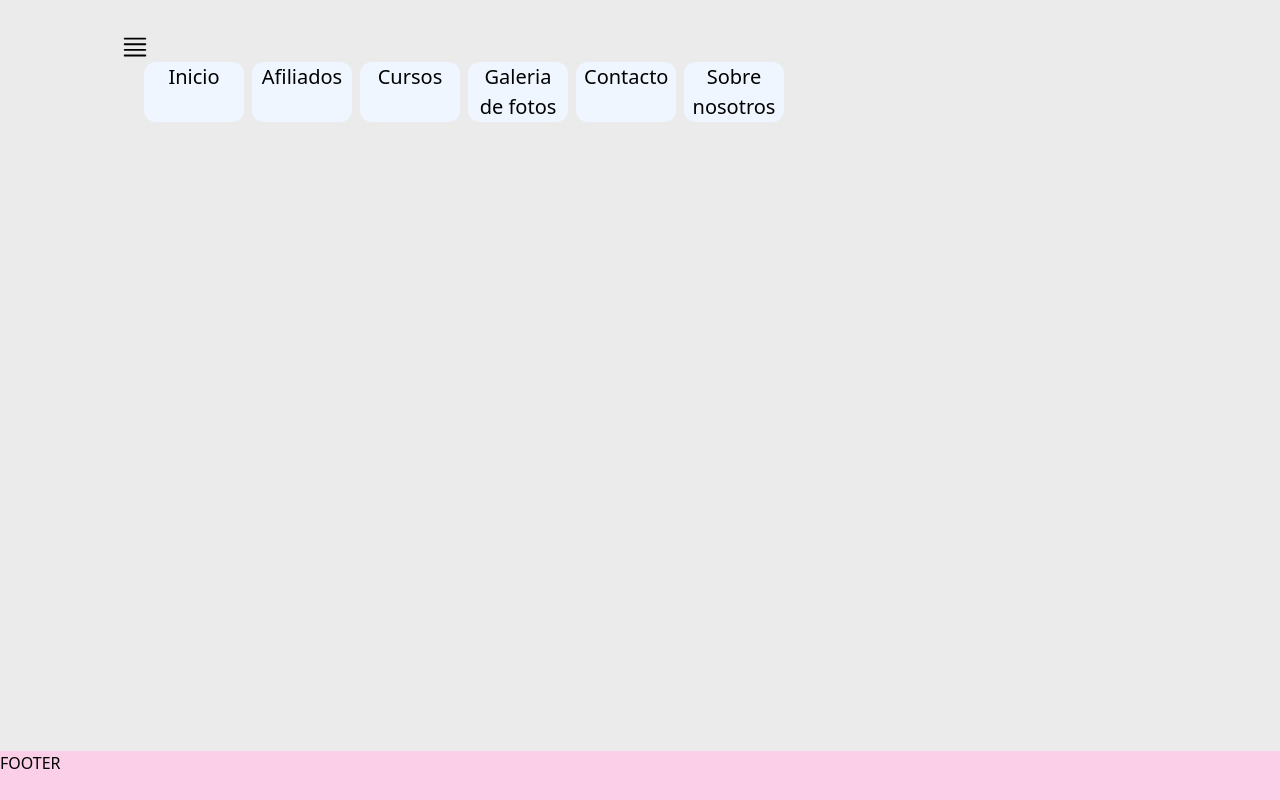
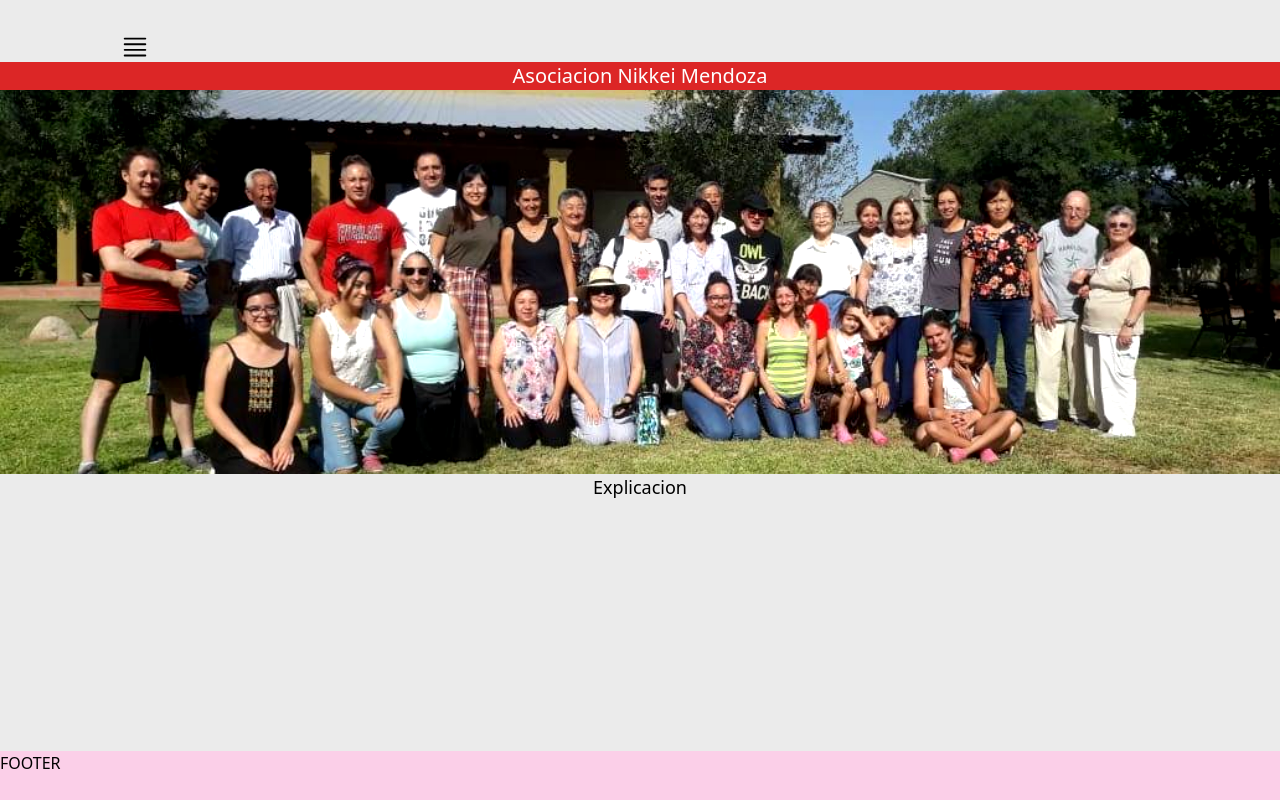
Before and after one commit to LiliaG-hiramatsu/nikkeimendoza, a React (Vite) app: page / in a window 1280 px wide. Built offline with nearby package versions, Linux system fonts and the light colour scheme.

Commit message:
navbar y rutas

```diff
--- a/src/App.jsx
+++ b/src/App.jsx
@@ -1,11 +1,9 @@
-import MainLayout from "./layouts/MainLayout"
-import Home from "./pages/Home"
+import { RouterProvider } from "react-router-dom"
+import router from "./router"
 
 function App() {
   return (
-      <MainLayout>
-        <Home />
-      </MainLayout>
+      <RouterProvider router={router} />
   )
 }
 
--- a/src/components/NavBar.jsx
+++ b/src/components/NavBar.jsx
@@ -1,4 +1,8 @@
+import { useState } from "react"
+import { Link as Anchor } from "react-router-dom"
+
 export default function NavBar() {
+    const [show, setShow] = useState(false)
     return (
         <header className="mt-[32px] mx-[50px]
         md:mx-[100px]
@@ -8,18 +12,32 @@ export default function NavBar() {
         min-[1800px]:mx-[250px]
         min-[2000px]:mx-[300px]
         min-[2500px]:mx-[400px]">
-            <svg xmlns="http://www.w3.org/2000/svg" fill="none" viewBox="0 0 24 24" strokeWidth={1.5} stroke="currentColor" className="w-[30px] h-[30px]">
-                <path strokeLinecap="round" strokeLinejoin="round" d="M3.75 5.25h16.5m-16.5 4.5h16.5m-16.5 4.5h16.5m-16.5 4.5h16.5" />
+            <svg
+            xmlns="http://www.w3.org/2000/svg"
+            fill="none" viewBox="0 0 24 24"
+            strokeWidth={1.5}
+            stroke="currentColor"
+            className="w-[30px] h-[30px]"
+            onClick={()=>setShow(!show)}
+            >
+                <path
+                    strokeLinecap="round"
+                    strokeLinejoin="round"
+                    d="M3.75 5.25h16.5m-16.5 4.5h16.5m-16.5 4.5h16.5m-16.5 4.5h16.5"
+                />
             </svg>
-            <div className="flex ms-5">
-                <p className="text-[20px] px-2 bg-blue-50 rounded-xl w-[100px] text-center mx-1">Inicio</p>
-                <p className="text-[20px] px-2 bg-blue-50 rounded-xl w-[100px] text-center mx-1">Afiliados</p>
-                <p className="text-[20px] px-2 bg-blue-50 rounded-xl w-[100px] text-center mx-1">Cursos</p>
-                <p className="text-[20px] px-2 bg-blue-50 rounded-xl w-[100px] text-center mx-1">Galeria de fotos</p>
-                <p className="text-[20px] px-2 bg-blue-50 rounded-xl w-[100px] text-center mx-1">Contacto</p>
-                <p className="text-[20px] px-2 bg-blue-50 rounded-xl w-[100px] text-center mx-1">Sobre nosotros</p>
-            </div>
-
+            {show ? (
+                <div className="flex ms-5">
+                    <Anchor to="/" className="text-[20px] px-2 bg-blue-50 rounded-xl w-[100px] text-center mx-1">Inicio</Anchor>
+                    <Anchor to="/afiliados" className="text-[20px] px-2 bg-blue-50 rounded-xl w-[100px] text-center mx-1">Afiliados</Anchor>
+                    <Anchor to="/cursos" className="text-[20px] px-2 bg-blue-50 rounded-xl w-[100px] text-center mx-1">Cursos</Anchor>
+                    <Anchor to="/" className="text-[20px] px-2 bg-blue-50 rounded-xl w-[100px] text-center mx-1">Galeria de fotos</Anchor>
+                    <Anchor to="/" className="text-[20px] px-2 bg-blue-50 rounded-xl w-[100px] text-center mx-1">Contacto</Anchor>
+                    <Anchor to="/" className="text-[20px] px-2 bg-blue-50 rounded-xl w-[100px] text-center mx-1">Sobre nosotros</Anchor>
+                </div>
+            ) : (
+                null
+            )}
         </header>
     )
 }
--- /dev/null
+++ b/src/pages/Afiliados.jsx
@@ -0,0 +1,7 @@
+import React from 'react'
+
+export default function Afiliados() {
+  return (
+    <div>Afiliados</div>
+  )
+}
--- /dev/null
+++ b/src/pages/Cursos.jsx
@@ -0,0 +1,7 @@
+import React from 'react'
+
+export default function Cursos() {
+  return (
+    <div>Cursos</div>
+  )
+}
--- /dev/null
+++ b/src/router.jsx
@@ -0,0 +1,21 @@
+import { createBrowserRouter } from "react-router-dom";
+import Home from "./pages/Home";
+import MainLayout from "./layouts/MainLayout";
+import Afiliados from "./pages/Afiliados"
+import Cursos from "./pages/Cursos"
+
+const router = createBrowserRouter([
+    {
+        path: "/",
+        element: <MainLayout />,
+        children: [
+            { path: "/", element: <Home /> },
+            { path: "/index", element: <Home /> },
+            { path: "/inicio", element: <Home />},
+            { path: "/afiliados", element: <Afiliados /> },
+            { path: "/cursos", element: <Cursos />}
+        ]
+    }
+])
+
+export default router
```
